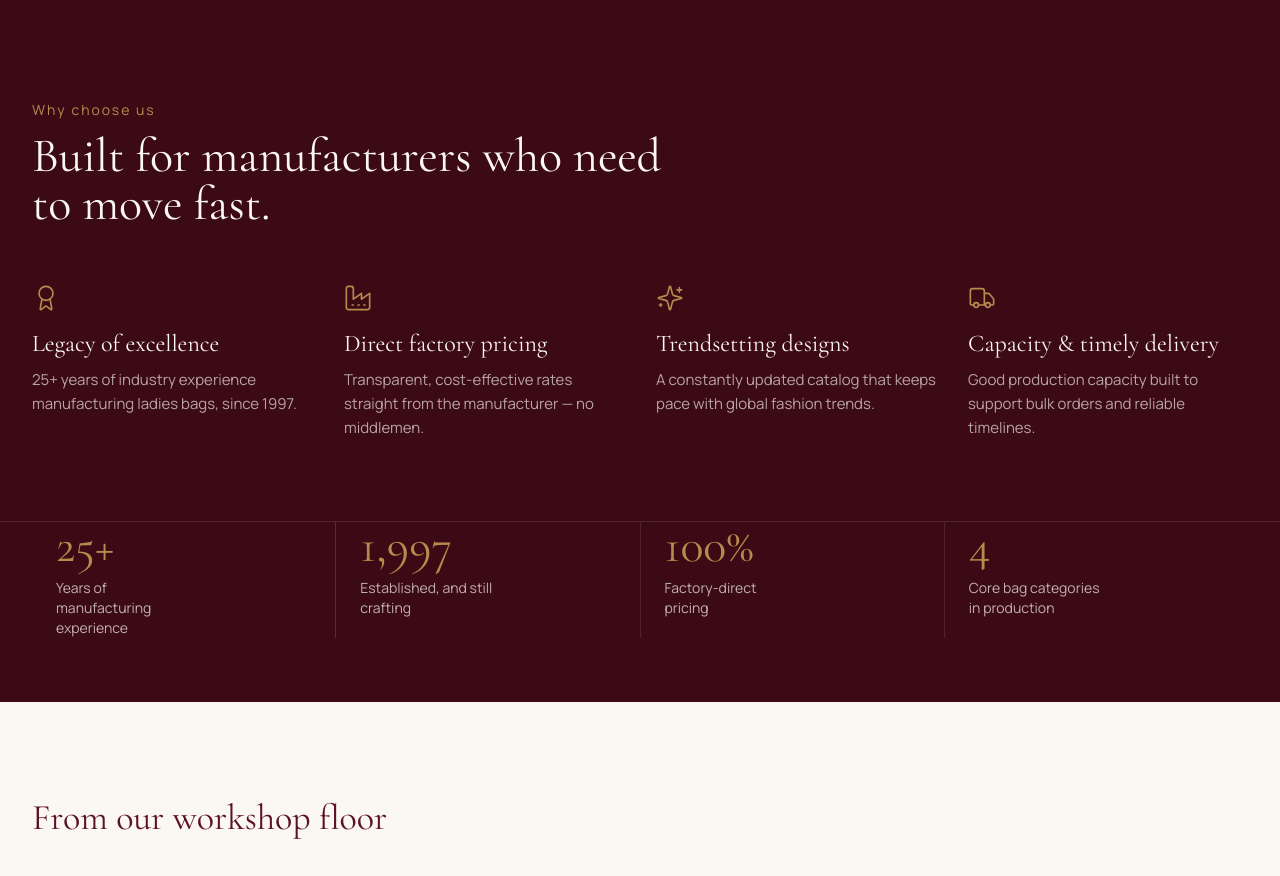
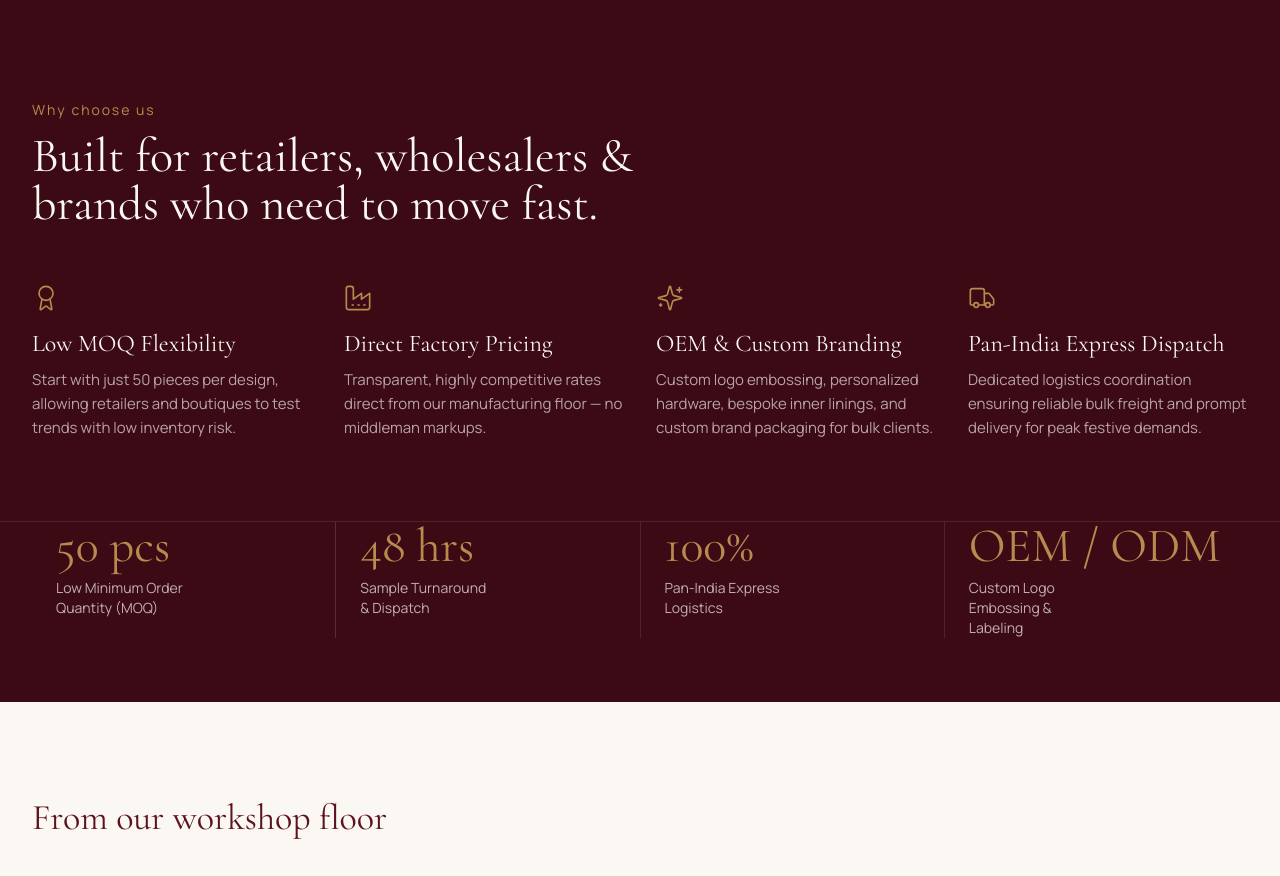
Before and after one commit to arkoseinfosoft-lang/A.B.-Industries, a React (Vite) app: page / in a window 1280 px wide. Shown: the part 4620-5496 px from the top of the page. Built offline with nearby package versions, Linux system fonts and the light colour scheme; grey boxes are pictures that could not be loaded.

Commit message:
feat(why-us): refine headline for retail/wholesale buyers and add distinct B2B stats

```diff
--- a/src/components/WhyUs.jsx
+++ b/src/components/WhyUs.jsx
@@ -6,7 +6,7 @@ import { useCountUp } from '../hooks/useCountUp'
 const icons = [Award, Factory, Sparkles, Truck]
 
 function Stat({ stat, isLast }) {
-  const [ref, value] = useCountUp(stat.value)
+  const [ref, value] = useCountUp(typeof stat.value === 'number' ? stat.value : 0)
   return (
     <div
       ref={ref}
@@ -15,7 +15,7 @@ function Stat({ stat, isLast }) {
       }`}
     >
       <p className="font-display text-4xl sm:text-5xl text-brass">
-        {value.toLocaleString()}
+        {stat.textValue ? stat.textValue : value.toLocaleString()}
         {stat.suffix}
       </p>
       <p className="mt-2 text-ivory/70 text-sm max-w-[16ch] mx-auto sm:mx-0">
@@ -44,7 +44,7 @@ export default function WhyUs() {
           transition={{ duration: 0.8 }}
           className="font-display text-3xl sm:text-4xl lg:text-5xl text-ivory leading-[1.1] max-w-2xl"
         >
-          Built for manufacturers who need to move fast.
+          Built for retailers, wholesalers & brands who need to move fast.
         </motion.h2>
 
         <div className="mt-14 grid sm:grid-cols-2 lg:grid-cols-4 gap-x-8 gap-y-10">
--- a/src/data/content.js
+++ b/src/data/content.js
@@ -95,28 +95,28 @@ export const galleryImages = [
 ]
 
 export const stats = [
-  { value: 25, suffix: '+', label: 'Years of manufacturing experience' },
-  { value: 1997, suffix: '', label: 'Established, and still crafting' },
-  { value: 100, suffix: '%', label: 'Factory-direct pricing' },
-  { value: 4, suffix: '', label: 'Core bag categories in production' },
+  { value: 50, suffix: ' pcs', label: 'Low Minimum Order Quantity (MOQ)' },
+  { value: 48, suffix: ' hrs', label: 'Sample Turnaround & Dispatch' },
+  { value: 100, suffix: '%', label: 'Pan-India Express Logistics' },
+  { textValue: 'OEM', suffix: ' / ODM', label: 'Custom Logo Embossing & Labeling' },
 ]
 
 export const whyUs = [
   {
-    title: 'Legacy of excellence',
-    description: '25+ years of industry experience manufacturing ladies bags, since 1997.',
+    title: 'Low MOQ Flexibility',
+    description: 'Start with just 50 pieces per design, allowing retailers and boutiques to test trends with low inventory risk.',
   },
   {
-    title: 'Direct factory pricing',
-    description: 'Transparent, cost-effective rates straight from the manufacturer — no middlemen.',
+    title: 'Direct Factory Pricing',
+    description: 'Transparent, highly competitive rates direct from our manufacturing floor — no middleman markups.',
   },
   {
-    title: 'Trendsetting designs',
-    description: 'A constantly updated catalog that keeps pace with global fashion trends.',
+    title: 'OEM & Custom Branding',
+    description: 'Custom logo embossing, personalized hardware, bespoke inner linings, and custom brand packaging for bulk clients.',
   },
   {
-    title: 'Capacity & timely delivery',
-    description: 'Good production capacity built to support bulk orders and reliable timelines.',
+    title: 'Pan-India Express Dispatch',
+    description: 'Dedicated logistics coordination ensuring reliable bulk freight and prompt delivery for peak festive demands.',
   },
 ]
 
```
